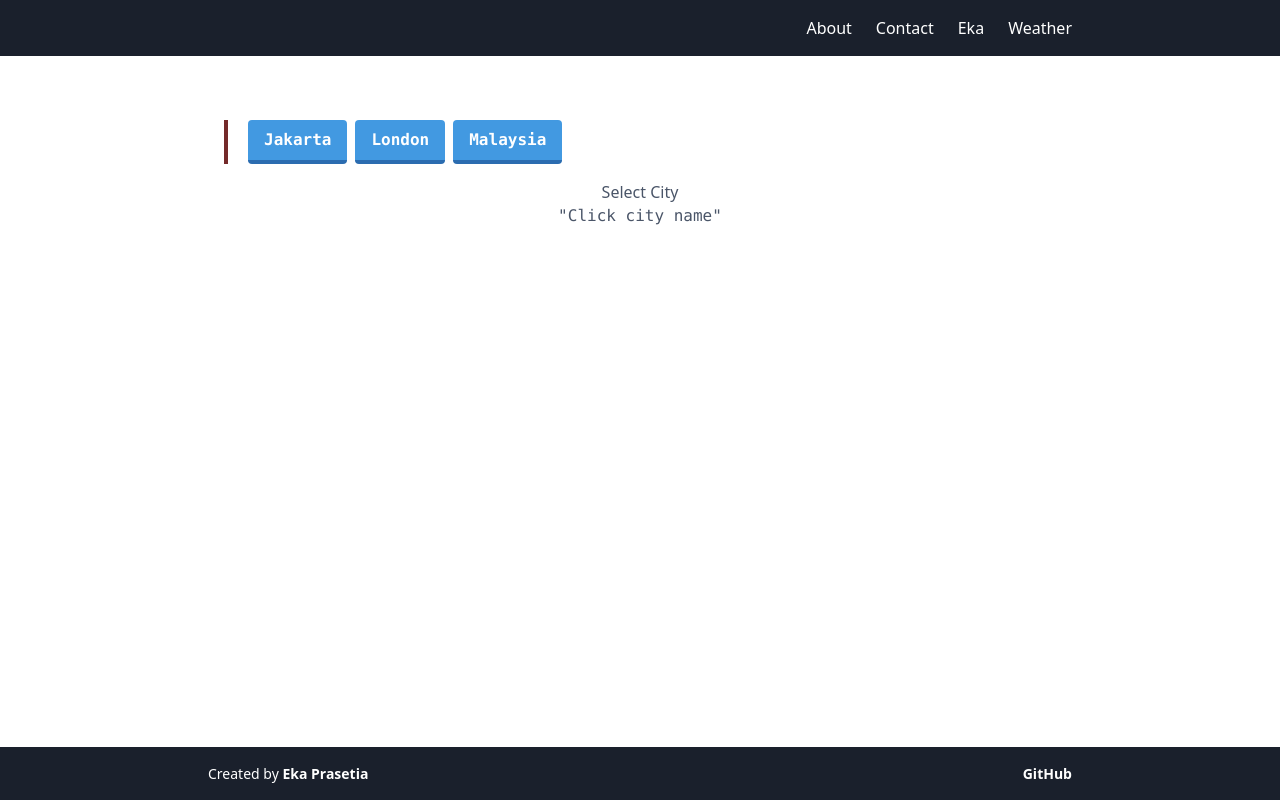
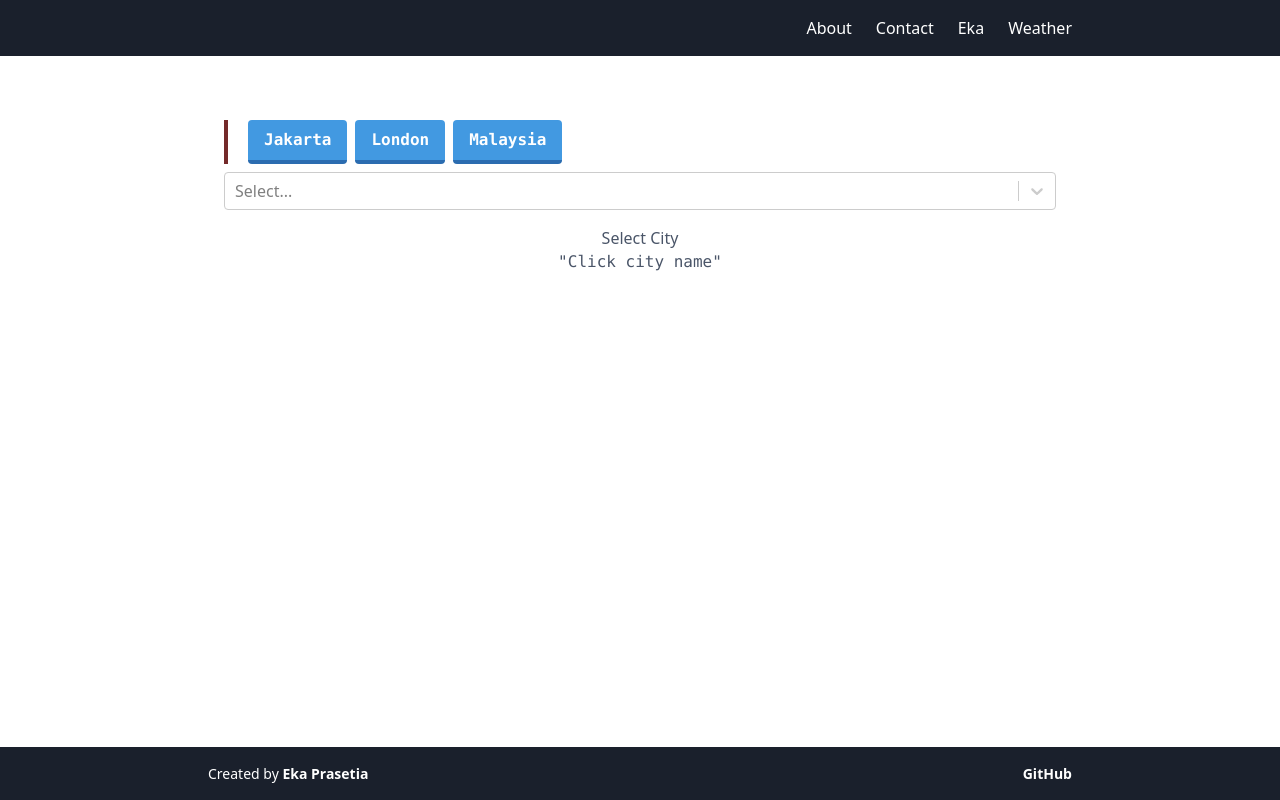
Before and after one commit to ekaone/Get-Weather, a Gatsby site: page /weather in a window 1280 px wide. Built offline with nearby package versions, Linux system fonts and the light colour scheme; Gatsby itself is replaced by a stand-in of ours.

Commit message:
add package

```diff
--- a/package.json
+++ b/package.json
@@ -14,7 +14,8 @@
     "prop-types": "15.7.2",
     "react": "16.13.1",
     "react-dom": "16.13.1",
-    "react-helmet": "6.0.0"
+    "react-helmet": "6.0.0",
+    "react-select": "^3.1.0"
   },
   "keywords": [
     "gatsby",
--- /dev/null
+++ b/src/components/countries.js
@@ -0,0 +1,245 @@
+export const countries = [
+  { label: "Afghanistan", value: "AF" },
+  { label: "Åland Islands", value: "AX" },
+  { label: "Albania", value: "AL" },
+  { label: "Algeria", value: "DZ" },
+  { label: "American Samoa", value: "AS" },
+  { label: "AndorrA", value: "AD" },
+  { label: "Angola", value: "AO" },
+  { label: "Anguilla", value: "AI" },
+  { label: "Antarctica", value: "AQ" },
+  { label: "Antigua and Barbuda", value: "AG" },
+  { label: "Argentina", value: "AR" },
+  { label: "Armenia", value: "AM" },
+  { label: "Aruba", value: "AW" },
+  { label: "Australia", value: "AU" },
+  { label: "Austria", value: "AT" },
+  { label: "Azerbaijan", value: "AZ" },
+  { label: "Bahamas", value: "BS" },
+  { label: "Bahrain", value: "BH" },
+  { label: "Bangladesh", value: "BD" },
+  { label: "Barbados", value: "BB" },
+  { label: "Belarus", value: "BY" },
+  { label: "Belgium", value: "BE" },
+  { label: "Belize", value: "BZ" },
+  { label: "Benin", value: "BJ" },
+  { label: "Bermuda", value: "BM" },
+  { label: "Bhutan", value: "BT" },
+  { label: "Bolivia", value: "BO" },
+  { label: "Bosnia and Herzegovina", value: "BA" },
+  { label: "Botswana", value: "BW" },
+  { label: "Bouvet Island", value: "BV" },
+  { label: "Brazil", value: "BR" },
+  { label: "British Indian Ocean Territory", value: "IO" },
+  { label: "Brunei Darussalam", value: "BN" },
+  { label: "Bulgaria", value: "BG" },
+  { label: "Burkina Faso", value: "BF" },
+  { label: "Burundi", value: "BI" },
+  { label: "Cambodia", value: "KH" },
+  { label: "Cameroon", value: "CM" },
+  { label: "Canada", value: "CA" },
+  { label: "Cape Verde", value: "CV" },
+  { label: "Cayman Islands", value: "KY" },
+  { label: "Central African Republic", value: "CF" },
+  { label: "Chad", value: "TD" },
+  { label: "Chile", value: "CL" },
+  { label: "China", value: "CN" },
+  { label: "Christmas Island", value: "CX" },
+  { label: "Cocos (Keeling) Islands", value: "CC" },
+  { label: "Colombia", value: "CO" },
+  { label: "Comoros", value: "KM" },
+  { label: "Congo", value: "CG" },
+  { label: "Congo, The Democratic Republic of the", value: "CD" },
+  { label: "Cook Islands", value: "CK" },
+  { label: "Costa Rica", value: "CR" },
+  { label: 'Cote D"Ivoire', value: "CI" },
+  { label: "Croatia", value: "HR" },
+  { label: "Cuba", value: "CU" },
+  { label: "Cyprus", value: "CY" },
+  { label: "Czech Republic", value: "CZ" },
+  { label: "Denmark", value: "DK" },
+  { label: "Djibouti", value: "DJ" },
+  { label: "Dominica", value: "DM" },
+  { label: "Dominican Republic", value: "DO" },
+  { label: "Ecuador", value: "EC" },
+  { label: "Egypt", value: "EG" },
+  { label: "El Salvador", value: "SV" },
+  { label: "Equatorial Guinea", value: "GQ" },
+  { label: "Eritrea", value: "ER" },
+  { label: "Estonia", value: "EE" },
+  { label: "Ethiopia", value: "ET" },
+  { label: "Falkland Islands (Malvinas)", value: "FK" },
+  { label: "Faroe Islands", value: "FO" },
+  { label: "Fiji", value: "FJ" },
+  { label: "Finland", value: "FI" },
+  { label: "France", value: "FR" },
+  { label: "French Guiana", value: "GF" },
+  { label: "French Polynesia", value: "PF" },
+  { label: "French Southern Territories", value: "TF" },
+  { label: "Gabon", value: "GA" },
+  { label: "Gambia", value: "GM" },
+  { label: "Georgia", value: "GE" },
+  { label: "Germany", value: "DE" },
+  { label: "Ghana", value: "GH" },
+  { label: "Gibraltar", value: "GI" },
+  { label: "Greece", value: "GR" },
+  { label: "Greenland", value: "GL" },
+  { label: "Grenada", value: "GD" },
+  { label: "Guadeloupe", value: "GP" },
+  { label: "Guam", value: "GU" },
+  { label: "Guatemala", value: "GT" },
+  { label: "Guernsey", value: "GG" },
+  { label: "Guinea", value: "GN" },
+  { label: "Guinea-Bissau", value: "GW" },
+  { label: "Guyana", value: "GY" },
+  { label: "Haiti", value: "HT" },
+  { label: "Heard Island and Mcdonald Islands", value: "HM" },
+  { label: "Holy See (Vatican City State)", value: "VA" },
+  { label: "Honduras", value: "HN" },
+  { label: "Hong Kong", value: "HK" },
+  { label: "Hungary", value: "HU" },
+  { label: "Iceland", value: "IS" },
+  { label: "India", value: "IN" },
+  { label: "Indonesia", value: "ID" },
+  { label: "Iran, Islamic Republic Of", value: "IR" },
+  { label: "Iraq", value: "IQ" },
+  { label: "Ireland", value: "IE" },
+  { label: "Isle of Man", value: "IM" },
+  { label: "Israel", value: "IL" },
+  { label: "Italy", value: "IT" },
+  { label: "Jamaica", value: "JM" },
+  { label: "Japan", value: "JP" },
+  { label: "Jersey", value: "JE" },
+  { label: "Jordan", value: "JO" },
+  { label: "Kazakhstan", value: "KZ" },
+  { label: "Kenya", value: "KE" },
+  { label: "Kiribati", value: "KI" },
+  { label: 'Korea, Democratic People"S Republic of', value: "KP" },
+  { label: "Korea, Republic of", value: "KR" },
+  { label: "Kuwait", value: "KW" },
+  { label: "Kyrgyzstan", value: "KG" },
+  { label: 'Lao People"S Democratic Republic', value: "LA" },
+  { label: "Latvia", value: "LV" },
+  { label: "Lebanon", value: "LB" },
+  { label: "Lesotho", value: "LS" },
+  { label: "Liberia", value: "LR" },
+  { label: "Libyan Arab Jamahiriya", value: "LY" },
+  { label: "Liechtenstein", value: "LI" },
+  { label: "Lithuania", value: "LT" },
+  { label: "Luxembourg", value: "LU" },
+  { label: "Macao", value: "MO" },
+  { label: "Macedonia, The Former Yugoslav Republic of", value: "MK" },
+  { label: "Madagascar", value: "MG" },
+  { label: "Malawi", value: "MW" },
+  { label: "Malaysia", value: "MY" },
+  { label: "Maldives", value: "MV" },
+  { label: "Mali", value: "ML" },
+  { label: "Malta", value: "MT" },
+  { label: "Marshall Islands", value: "MH" },
+  { label: "Martinique", value: "MQ" },
+  { label: "Mauritania", value: "MR" },
+  { label: "Mauritius", value: "MU" },
+  { label: "Mayotte", value: "YT" },
+  { label: "Mexico", value: "MX" },
+  { label: "Micronesia, Federated States of", value: "FM" },
+  { label: "Moldova, Republic of", value: "MD" },
+  { label: "Monaco", value: "MC" },
+  { label: "Mongolia", value: "MN" },
+  { label: "Montserrat", value: "MS" },
+  { label: "Morocco", value: "MA" },
+  { label: "Mozambique", value: "MZ" },
+  { label: "Myanmar", value: "MM" },
+  { label: "Namibia", value: "NA" },
+  { label: "Nauru", value: "NR" },
+  { label: "Nepal", value: "NP" },
+  { label: "Netherlands", value: "NL" },
+  { label: "Netherlands Antilles", value: "AN" },
+  { label: "New Caledonia", value: "NC" },
+  { label: "New Zealand", value: "NZ" },
+  { label: "Nicaragua", value: "NI" },
+  { label: "Niger", value: "NE" },
+  { label: "Nigeria", value: "NG" },
+  { label: "Niue", value: "NU" },
+  { label: "Norfolk Island", value: "NF" },
+  { label: "Northern Mariana Islands", value: "MP" },
+  { label: "Norway", value: "NO" },
+  { label: "Oman", value: "OM" },
+  { label: "Pakistan", value: "PK" },
+  { label: "Palau", value: "PW" },
+  { label: "Palestinian Territory, Occupied", value: "PS" },
+  { label: "Panama", value: "PA" },
+  { label: "Papua New Guinea", value: "PG" },
+  { label: "Paraguay", value: "PY" },
+  { label: "Peru", value: "PE" },
+  { label: "Philippines", value: "PH" },
+  { label: "Pitcairn", value: "PN" },
+  { label: "Poland", value: "PL" },
+  { label: "Portugal", value: "PT" },
+  { label: "Puerto Rico", value: "PR" },
+  { label: "Qatar", value: "QA" },
+  { label: "Reunion", value: "RE" },
+  { label: "Romania", value: "RO" },
+  { label: "Russian Federation", value: "RU" },
+  { label: "RWANDA", value: "RW" },
+  { label: "Saint Helena", value: "SH" },
+  { label: "Saint Kitts and Nevis", value: "KN" },
+  { label: "Saint Lucia", value: "LC" },
+  { label: "Saint Pierre and Miquelon", value: "PM" },
+  { label: "Saint Vincent and the Grenadines", value: "VC" },
+  { label: "Samoa", value: "WS" },
+  { label: "San Marino", value: "SM" },
+  { label: "Sao Tome and Principe", value: "ST" },
+  { label: "Saudi Arabia", value: "SA" },
+  { label: "Senegal", value: "SN" },
+  { label: "Serbia and Montenegro", value: "CS" },
+  { label: "Seychelles", value: "SC" },
+  { label: "Sierra Leone", value: "SL" },
+  { label: "Singapore", value: "SG" },
+  { label: "Slovakia", value: "SK" },
+  { label: "Slovenia", value: "SI" },
+  { label: "Solomon Islands", value: "SB" },
+  { label: "Somalia", value: "SO" },
+  { label: "South Africa", value: "ZA" },
+  { label: "South Georgia and the South Sandwich Islands", value: "GS" },
+  { label: "Spain", value: "ES" },
+  { label: "Sri Lanka", value: "LK" },
+  { label: "Sudan", value: "SD" },
+  { label: "Surilabel", value: "SR" },
+  { label: "Svalbard and Jan Mayen", value: "SJ" },
+  { label: "Swaziland", value: "SZ" },
+  { label: "Sweden", value: "SE" },
+  { label: "Switzerland", value: "CH" },
+  { label: "Syrian Arab Republic", value: "SY" },
+  { label: "Taiwan, Province of China", value: "TW" },
+  { label: "Tajikistan", value: "TJ" },
+  { label: "Tanzania, United Republic of", value: "TZ" },
+  { label: "Thailand", value: "TH" },
+  { label: "Timor-Leste", value: "TL" },
+  { label: "Togo", value: "TG" },
+  { label: "Tokelau", value: "TK" },
+  { label: "Tonga", value: "TO" },
+  { label: "Trinidad and Tobago", value: "TT" },
+  { label: "Tunisia", value: "TN" },
+  { label: "Turkey", value: "TR" },
+  { label: "Turkmenistan", value: "TM" },
+  { label: "Turks and Caicos Islands", value: "TC" },
+  { label: "Tuvalu", value: "TV" },
+  { label: "Uganda", value: "UG" },
+  { label: "Ukraine", value: "UA" },
+  { label: "United Arab Emirates", value: "AE" },
+  { label: "United Kingdom", value: "GB" },
+  { label: "United States", value: "US" },
+  { label: "United States Minor Outlying Islands", value: "UM" },
+  { label: "Uruguay", value: "UY" },
+  { label: "Uzbekistan", value: "UZ" },
+  { label: "Vanuatu", value: "VU" },
+  { label: "Venezuela", value: "VE" },
+  { label: "Viet Nam", value: "VN" },
+  { label: "Virgin Islands, British", value: "VG" },
+  { label: "Virgin Islands, U.S.", value: "VI" },
+  { label: "Wallis and Futuna", value: "WF" },
+  { label: "Western Sahara", value: "EH" },
+  { label: "Yemen", value: "YE" },
+  { label: "Zambia", value: "ZM" },
+  { label: "Zimbabwe", value: "ZW" }
+];
--- a/src/pages/weather.js
+++ b/src/pages/weather.js
@@ -1,4 +1,5 @@
 import React, { useState, useEffect } from "react";
+import Select from "react-select";
 
 import flagDefault from "../images/flag-id.svg";
 import Layout from "../components/layout";
@@ -6,13 +7,25 @@ import SEO from "../components/seo";
 import ButtonCity from "../components/button";
 import Card from "../components/card";
 import { Cities } from "../components/cities";
+import { countries } from "../components/countries";
 
 function Weather() {
   const [data, setData] = useState([]);
+  const [selectedOption, setSelectedOption] = useState(null);
+  const options = [
+    { value: "chocolate", label: "Chocolate" },
+    { value: "strawberry", label: "Strawberry" },
+    { value: "vanilla", label: "Vanilla" }
+  ];
 
   useEffect(() => {
     console.log(data);
   }, [data]);
+
+  const handleChange = selectedOption => {
+    setSelectedOption(selectedOption);
+    console.log(selectedOption);
+  };
 
   const handleGetCity = cityName => {
     // const API_KEY = "a2ee8a5d1126c3c56900dd030534e9e0";
@@ -49,8 +62,8 @@ function Weather() {
   return (
     <Layout>
       <SEO
-        keywords={[`gatsby`, `tailwind`, `react`, `tailwindcss`]}
-        title="Weather"
+        keywords={[`weather`, `city`, `eka`, `prasetia`]}
+        title="Get Weather"
       />
       <div className="flex flex-col">
         <div>
@@ -68,6 +81,13 @@ function Weather() {
               city="Malaysia"
             />
           </blockquote>
+        </div>
+        <div className="mt-2">
+          <Select
+            value={selectedOption}
+            onChange={handleChange}
+            options={countries}
+          />
         </div>
         <div className="text-gray-700 text-center px-4 py-2 m-2">
           <ShowCity />
```
Also changed, not shown: 1 other file.
